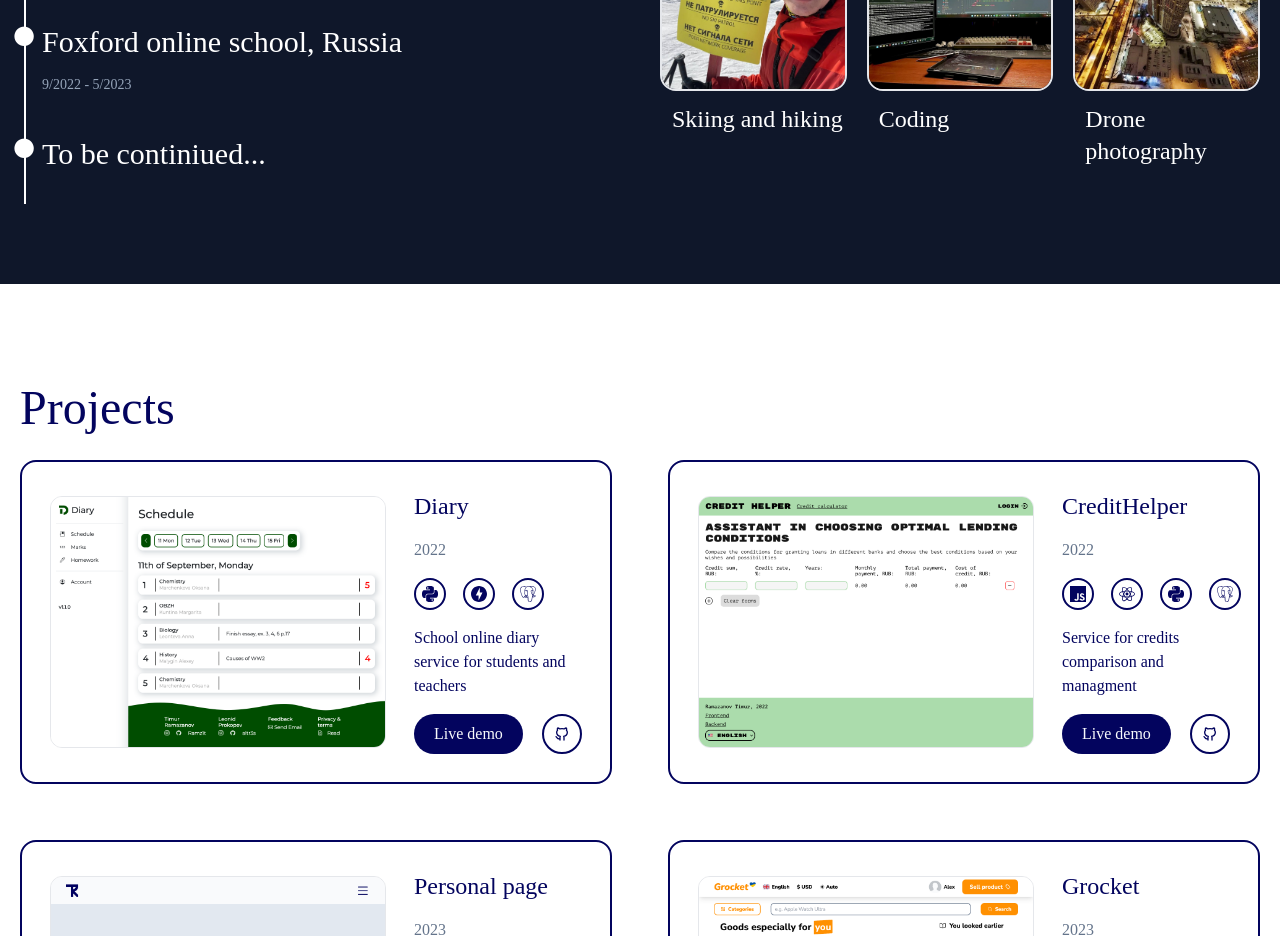
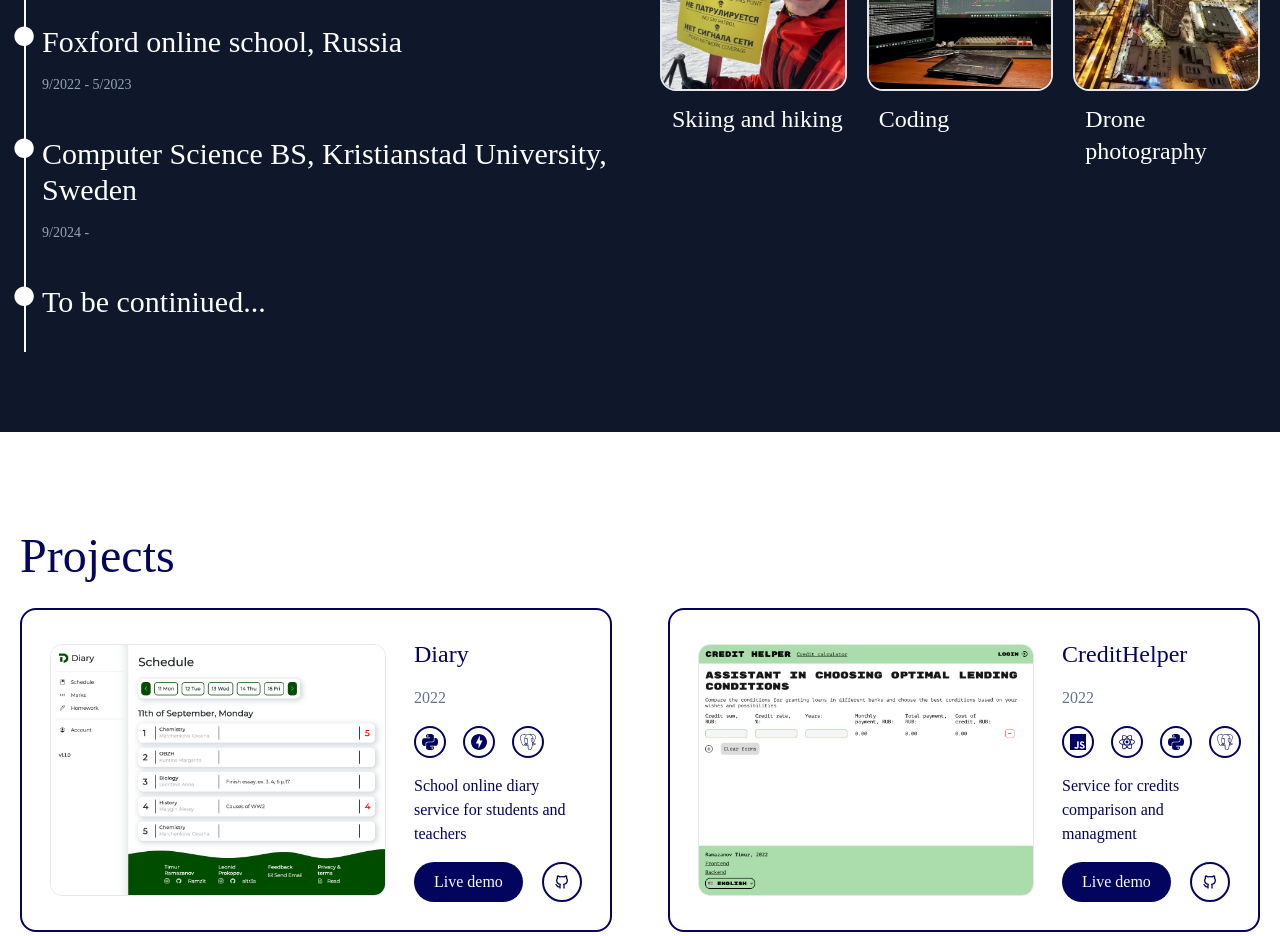
Before and after one commit to ramz1t/portfolio, a React (Vite) app: page / in a window 1280 px wide. Shown: the part 1600-2536 px from the top of the page. Built offline with nearby package versions, Linux system fonts and the light colour scheme; a web font is replaced by a local one.

Commit message:
Update data.jsx

```diff
--- a/src/data.jsx
+++ b/src/data.jsx
@@ -28,6 +28,10 @@ export const education = [
     {
         title: 'Foxford online school, Russia',
         date: '9/2022 - 5/2023',
+    },
+    {
+        title: 'Computer Science BS, Kristianstad University, Sweden',
+        date: '9/2024 -',
     },
     {
         title: 'To be continiued...',
```
